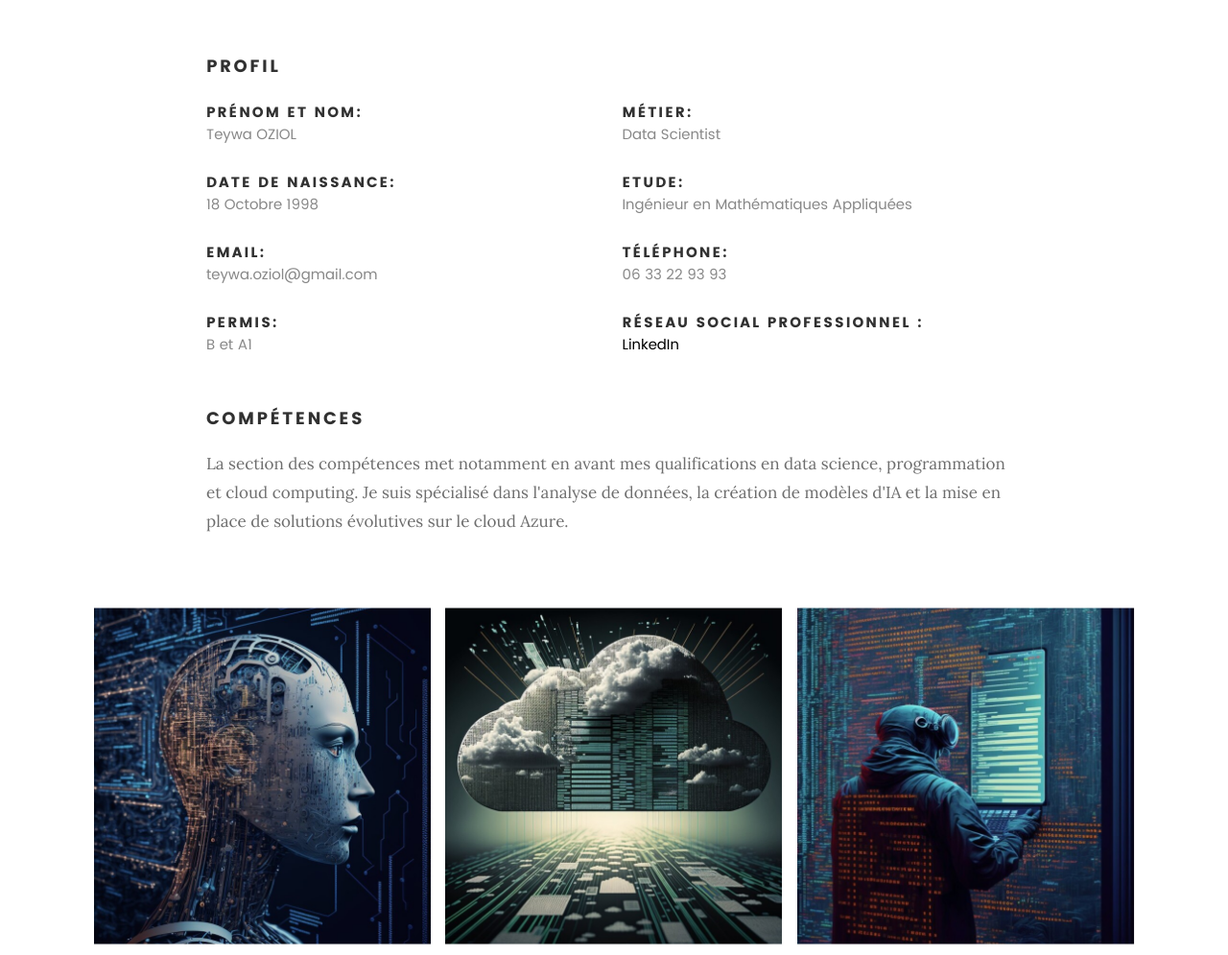
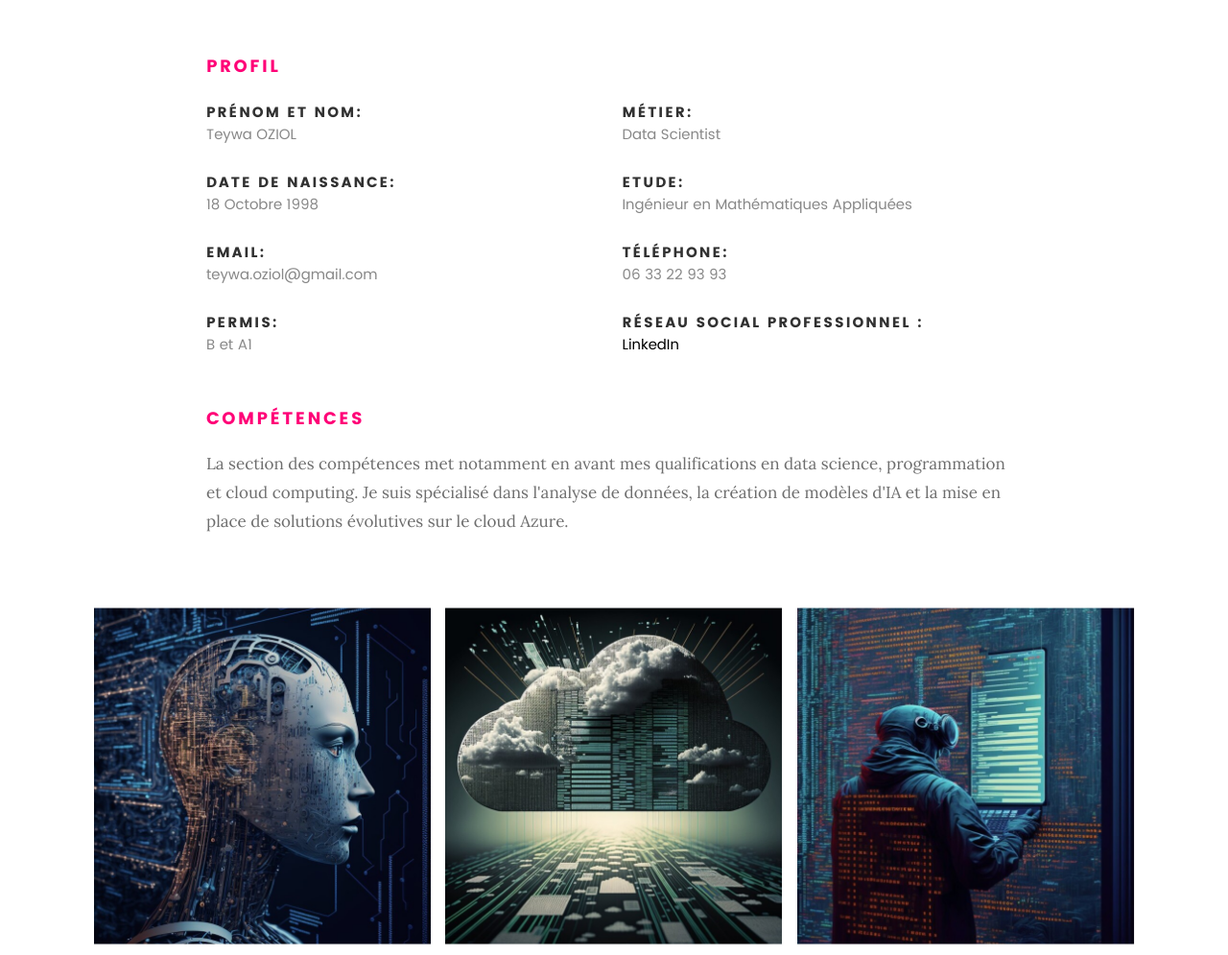
Before and after one commit to Teywa-OZIOL/iPortfolio, a plain HTML site: page index.html in a window 1280 px wide. Shown: the part 1223-2218 px from the top of the page at 96% size. Drawn offline with Linux system fonts and the light colour scheme; files whose address does not match are found by name.

Commit message:
Add files via upload

```diff
--- a/css/main.css
+++ b/css/main.css
@@ -131,6 +131,7 @@ h2, .h02 {
 }
 h3, .h03 {
 	font-size: 2rem;
+	color: #FF0077;
 	line-height: 1.5;
 }
 h4, .h04 {
```
